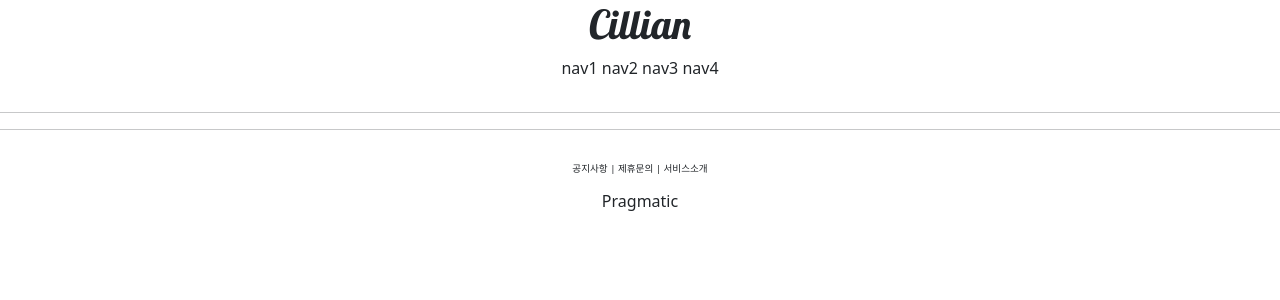
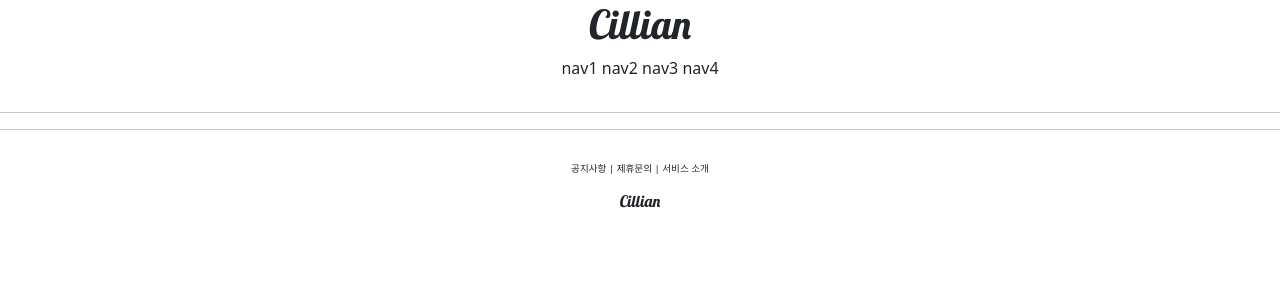
Before and after one commit to Cillian1225/pragmatic, a Django app: template templates/base.html in a window 1280 px wide. Shown: the top 300 px of the page. Run offline with Django 4.2, Linux system fonts and the light colour scheme; the template is opened without the code that fills it, so the values that code supplies are empty; parts of the project's set-up code (start-up, migrations or seed data) failed here and were passed over.

Commit message:
django course 11 commit

```diff
--- a/accountapp/templates/accountapp/hello_world.html
+++ b/accountapp/templates/accountapp/hello_world.html
@@ -4,4 +4,4 @@
 <div style="height: 10rem ; background-color: #38df81; border-radius:1rem; margin:2rem">
     <h1>testing</h1>
 </div>
-{% endblock%}
+{% endblock %}
--- /dev/null
+++ b/static/base.css
@@ -0,0 +1,17 @@
+.cillian_footer{
+ text-align:center;
+ margin:2rem 0;
+ }
+
+.cillian_header{
+text-align:center;
+margin-bottom:2rem
+}
+
+.cillian_logo{
+font-family:'Lobster', cursive;
+}
+
+.cillian_footer_button{
+font-size: .6rem;
+}
--- a/templates/footer.html
+++ b/templates/footer.html
@@ -1,12 +1,12 @@
-<div style="text-align:center; margin:2rem 0;">
-    <div style="font-size: .6rem;">
+<div class="cillian_footer">
+    <div class="cillian_footer_button">
         <span>공지사항</span> |
         <span>제휴문의</span> |
-        <span>서비스소개</span>
+        <span>서비스 소개</span>
 
     </div>
 
     <div style="margin-top:1rem;">
-        <h6>Pragmatic</h6>
+        <h6 class="cillian_logo">Cillian</h6>
     </div>
 </div>
--- a/templates/head.html
+++ b/templates/head.html
@@ -1,3 +1,4 @@
+{% load static%}
 <head>
     <meta charset="UTF-8">
     <title>Title</title>
@@ -8,4 +9,7 @@
     <link rel="preconnect" href="https://fonts.googleapis.com">
     <link rel="preconnect" href="https://fonts.gstatic.com" crossorigin>
     <link href="https://fonts.googleapis.com/css2?family=Lobster&display=swap" rel="stylesheet">
+    <!--DEFAULT CSS LINK-->
+    <link rel="stylesheet" type="text/css" href="{% static 'base.css' %}">
+
 </head>
--- a/templates/header.html
+++ b/templates/header.html
@@ -1,6 +1,6 @@
-<div style="text-align:center; margin-bottom:2rem;">
+<div class="cillian_header">
     <div>
-        <h1 style="font-family:'Lobster', cursive;">Cillian</h1>
+        <h1 class="cillian_logo">Cillian</h1>
     </div>
     <div>
         <span>nav1</span>
```
Also changed, not shown: pragmatic/settings.py (+6 -1 lines).
